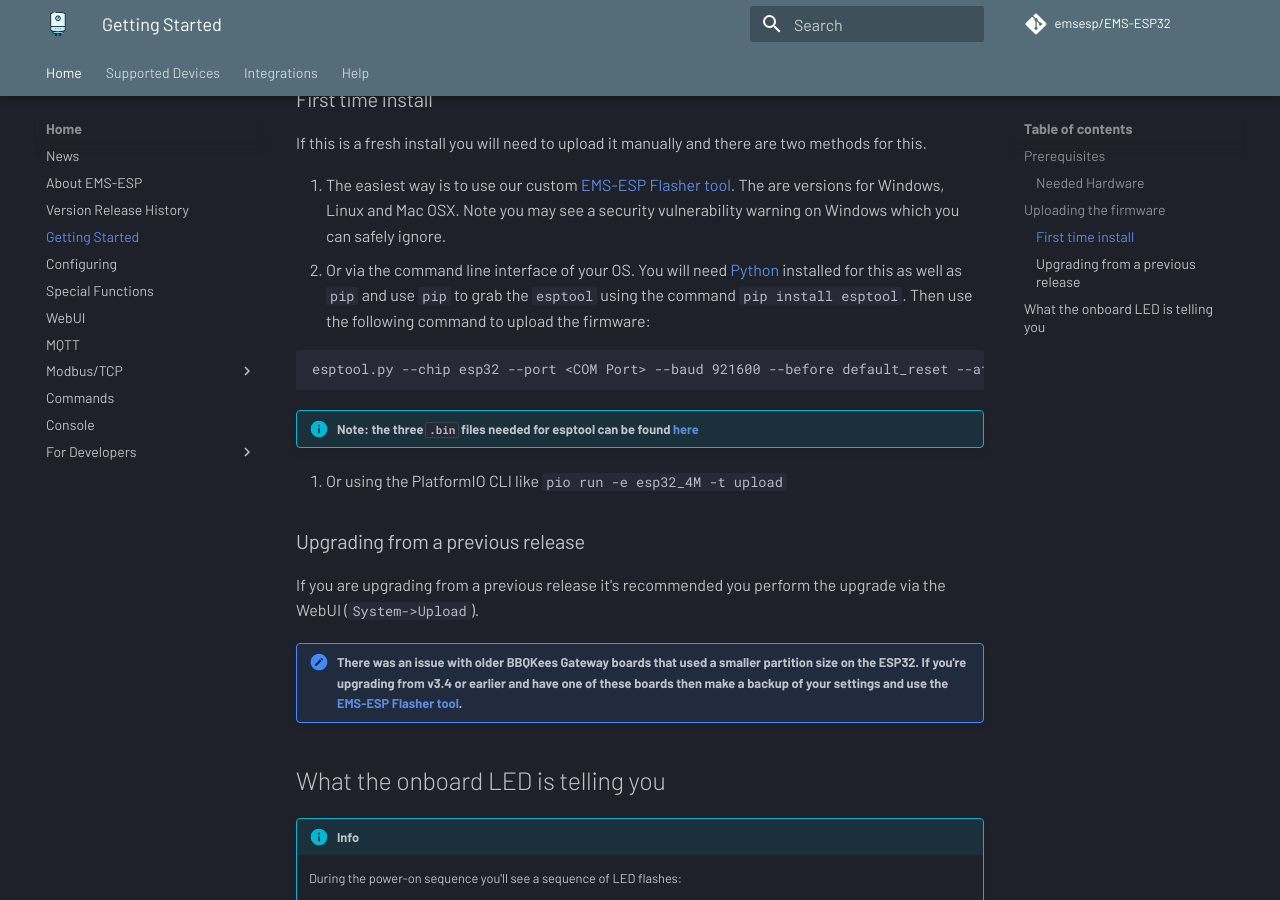
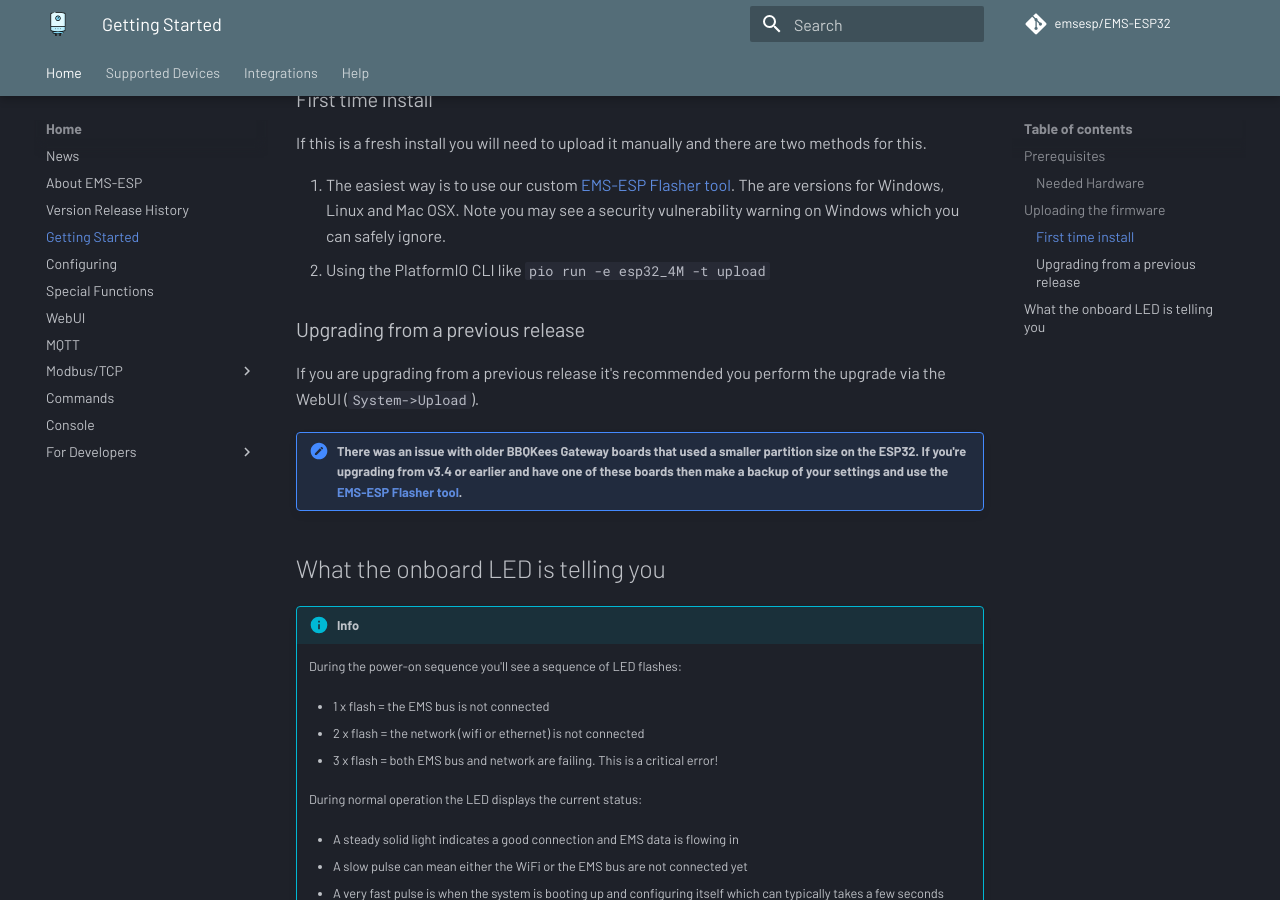
Before and after one commit to emsesp/docs, an MkDocs documentation site: the page built from docs/Getting-Started.md, in a window 1280 px wide and 900 px high, scrolled down 995 px. Built offline with MkDocs 1.6.1 and Material for MkDocs 9.7.7, drawn with Linux system fonts in a browser that asks for light colours; comment, search, counter and statistics services are not loaded.

Commit message:
remove mention to esptool

````diff
--- a/docs/Getting-Started.md
+++ b/docs/Getting-Started.md
@@ -26,15 +26,7 @@
 If this is a fresh install you will need to upload it manually and there are two methods for this.
 
 1. The easiest way is to use our custom [EMS-ESP Flasher tool](https://github.com/emsesp/EMS-ESP-Flasher/releases). The are versions for Windows, Linux and Mac OSX. Note you may see a security vulnerability warning on Windows which you can safely ignore.
-2. Or via the command line interface of your OS. You will need [Python](https://www.python.org/downloads/) installed for this as well as `pip` and use `pip` to grab the `esptool` using the command `pip install esptool`. Then use the following command to upload the firmware:
-
-```
-esptool.py --chip esp32 --port <COM Port> --baud 921600 --before default_reset --after hard_reset write_flash -z --flash_mode dio --flash_freq 40m --flash_size detect 0x1000 bootloader.bin 0x8000 partitions.bin 0xe000 boot_app0.bin 0x10000 <firmware.bin file>
-```
-
-!!! info "Note: the three `.bin` files needed for esptool can be found [here](https://github.com/emsesp/EMS-ESP32/tree/main/scripts)"
-
-3. Or using the PlatformIO CLI like `pio run -e esp32_4M -t upload`
+2. Using the PlatformIO CLI like `pio run -e esp32_4M -t upload`
 
 ### Upgrading from a previous release
 
````
